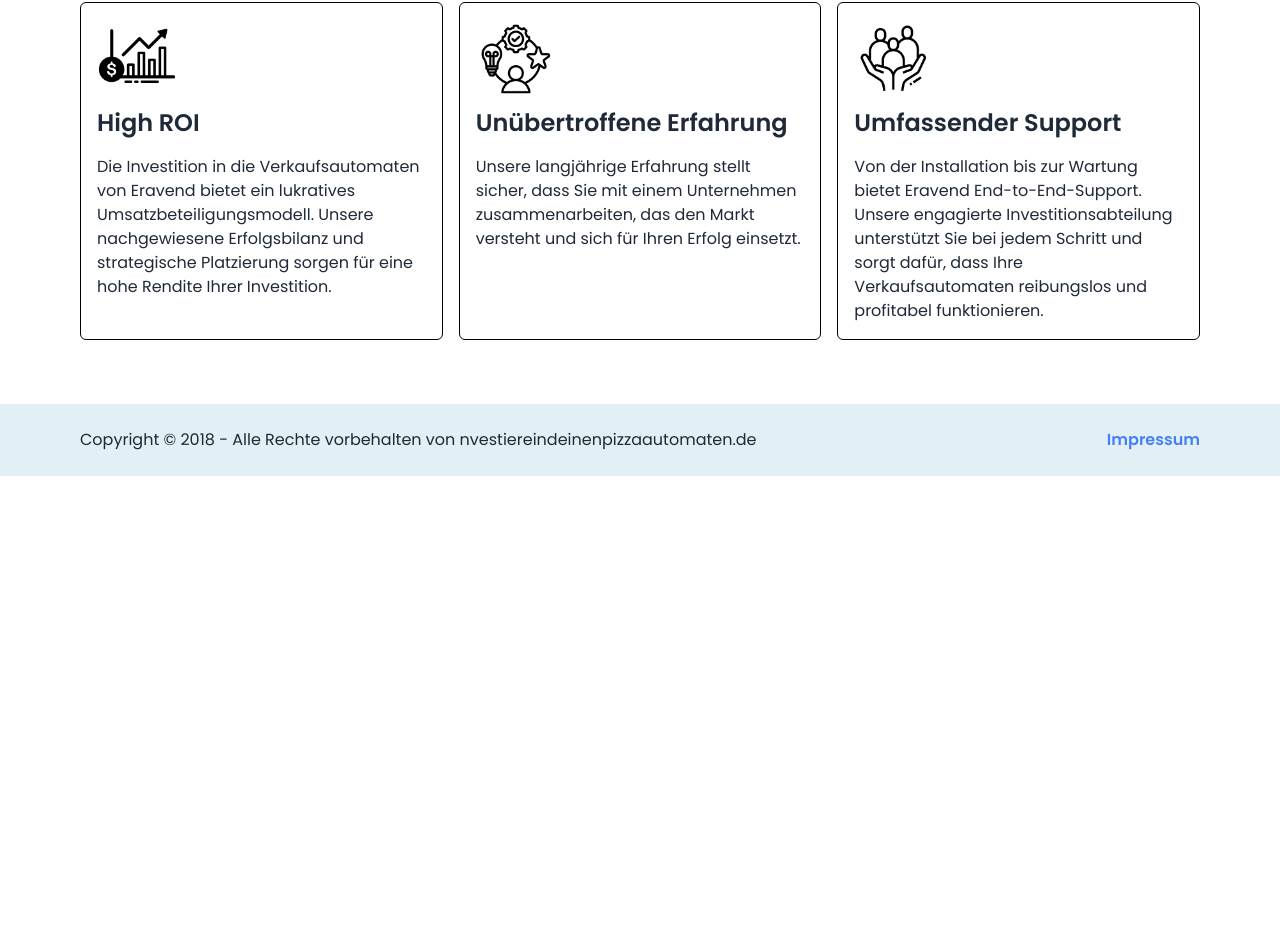
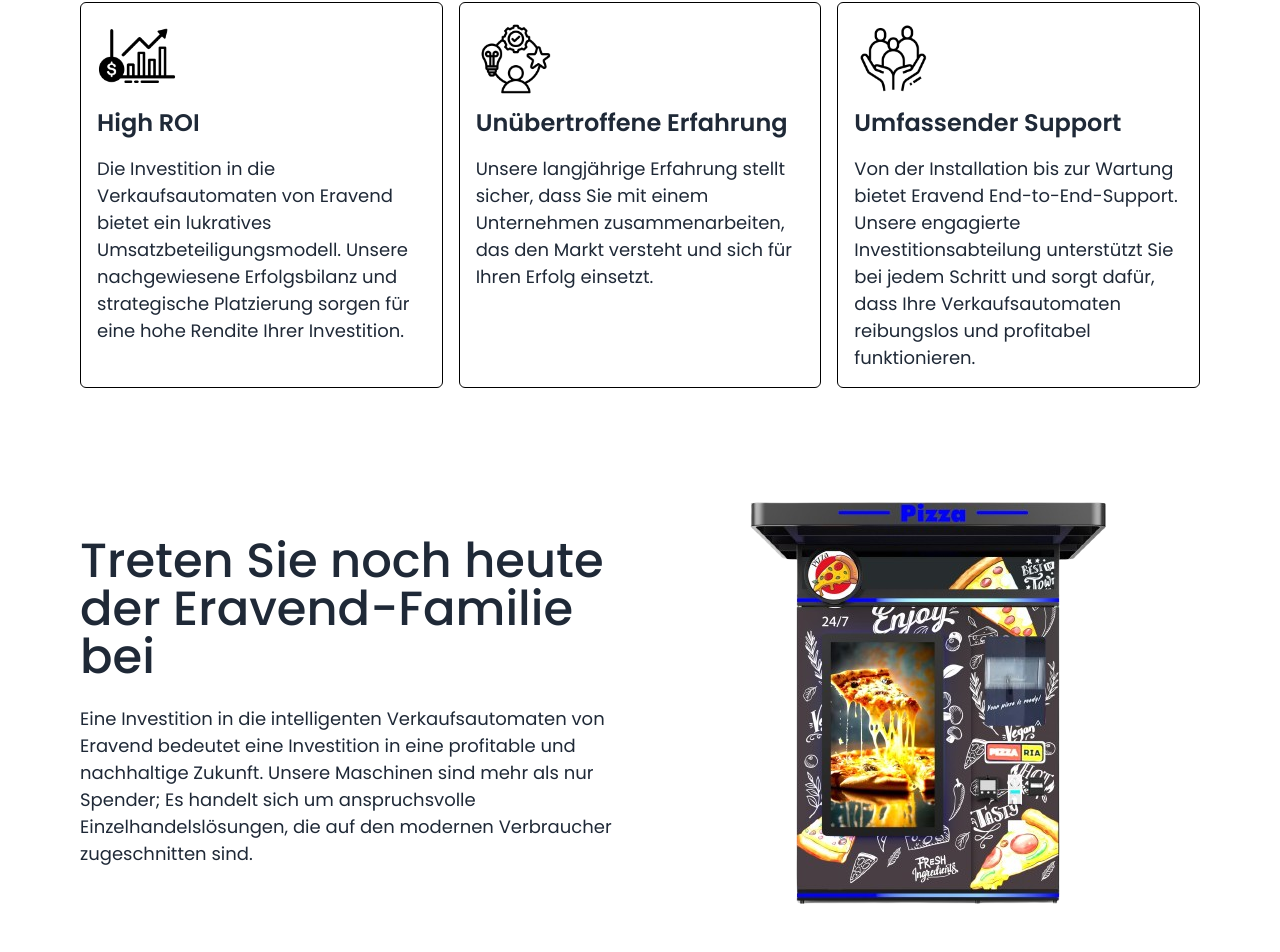
Before and after one commit to Ashik-Himel/eravend-client, a React (Vite) app: page / in a window 1280 px wide. Shown: the part 813-1765 px from the top of the page. Before the commit the page ends 1289 px from the top, so only its background shows below. Built offline with nearby package versions, Linux system fonts and the light colour scheme.

Commit message:
join section added in homepage

```diff
--- a/src/components/header/Header.jsx
+++ b/src/components/header/Header.jsx
@@ -22,7 +22,7 @@
             <button type="button" className="btn btn-primary">Checke Jetzt Aus</button>
           </div>
           <div>
-            <img src={machine} alt="Vending Machine" className="max-w-full md:max-w-[300px] xl:max-w-[500px] mx-auto" />
+            <img src={machine} alt="Machine Bild" className="max-w-full md:max-w-[300px] xl:max-w-[500px] mx-auto" />
           </div>
         </section>
       </div>
--- a/src/components/home/FeatureSection.jsx
+++ b/src/components/home/FeatureSection.jsx
@@ -4,7 +4,7 @@
 
 export default function FeatureSection() {
   return (
-    <section className="mt-12 md:mt-16">
+    <section className="mt-16">
       <div className="container">
         <span className="block text-center uppercase md:text-[18px] font-medium mb-2">Was Uns Unterscheidet</span>
         <h2 className="text-3xl md:text-5xl font-medium text-center mb-8">Warum Eravend wählen?</h2>
@@ -13,17 +13,17 @@
           <div className="border border-black rounded-md p-4">
             <img src={highROI} alt="High Roi Bild" className="w-[80px] mb-2 2xl:mb-4" />
             <h3 className="text-2xl 2xl:text-3xl font-semibold mb-4 2xl:mb-6">High ROI</h3>
-            <p>Die Investition in die Verkaufsautomaten von Eravend bietet ein lukratives Umsatzbeteiligungsmodell. Unsere nachgewiesene Erfolgsbilanz und strategische Platzierung sorgen für eine hohe Rendite Ihrer Investition.</p>
+            <p className="text-[18px]">Die Investition in die Verkaufsautomaten von Eravend bietet ein lukratives Umsatzbeteiligungsmodell. Unsere nachgewiesene Erfolgsbilanz und strategische Platzierung sorgen für eine hohe Rendite Ihrer Investition.</p>
           </div>
           <div className="border border-black rounded-md p-4">
             <img src={experience} alt="Unübertroffene Erfahrung Bild" className="w-[80px] mb-2 2xl:mb-4" />
             <h3 className="text-2xl 2xl:text-3xl font-semibold mb-4 2xl:mb-6">Unübertroffene Erfahrung</h3>
-            <p>Unsere langjährige Erfahrung stellt sicher, dass Sie mit einem Unternehmen zusammenarbeiten, das den Markt versteht und sich für Ihren Erfolg einsetzt.</p>
+            <p className="text-[18px]">Unsere langjährige Erfahrung stellt sicher, dass Sie mit einem Unternehmen zusammenarbeiten, das den Markt versteht und sich für Ihren Erfolg einsetzt.</p>
           </div>
           <div className="border border-black rounded-md p-4">
             <img src={support} alt="Umfassender Support Bild" className="w-[80px] mb-2 2xl:mb-4" />
             <h3 className="text-2xl 2xl:text-3xl font-semibold mb-4 2xl:mb-6">Umfassender Support</h3>
-            <p>Von der Installation bis zur Wartung bietet Eravend End-to-End-Support. Unsere engagierte Investitionsabteilung unterstützt Sie bei jedem Schritt und sorgt dafür, dass Ihre Verkaufsautomaten reibungslos und profitabel funktionieren.</p>
+            <p className="text-[18px]">Von der Installation bis zur Wartung bietet Eravend End-to-End-Support. Unsere engagierte Investitionsabteilung unterstützt Sie bei jedem Schritt und sorgt dafür, dass Ihre Verkaufsautomaten reibungslos und profitabel funktionieren.</p>
           </div>
         </div>
       </div>
--- /dev/null
+++ b/src/components/home/JoinSection.jsx
@@ -0,0 +1,19 @@
+import machine from "../../assets/machine2.png";
+
+export default function JoinSection() {
+  return (
+    <section className="mt-16">
+      <div className="container">
+        <div className="flex flex-col md:flex-row justify-center items-center gap-x-8 [&>*]:flex-1">
+          <div>
+            <h2 className="text-3xl xl:text-5xl font-medium mb-6 leading-[1.2]">Treten Sie noch heute der Eravend-Familie bei</h2>
+            <p className="text-[18px]">Eine Investition in die intelligenten Verkaufsautomaten von Eravend bedeutet eine Investition in eine profitable und nachhaltige Zukunft. Unsere Maschinen sind mehr als nur Spender; Es handelt sich um anspruchsvolle Einzelhandelslösungen, die auf den modernen Verbraucher zugeschnitten sind.</p>
+          </div>
+          <div>
+            <img src={machine} alt="Machine Bild" className="max-w-full xl:max-w-[500px] mx-auto" />
+          </div>
+        </div>
+      </div>
+    </section>
+  );
+}
--- a/src/pages/Home.jsx
+++ b/src/pages/Home.jsx
@@ -1,5 +1,6 @@
 import { Helmet } from "react-helmet-async";
 import FeatureSection from "../components/home/FeatureSection";
+import JoinSection from "../components/home/JoinSection";
 
 export default function Home() {
   return (
@@ -9,6 +10,7 @@
       </Helmet>
 
       <FeatureSection />
+      <JoinSection />
     </main>
   );
 }
```
Also changed, not shown: src/assets/machine2.png (added).
